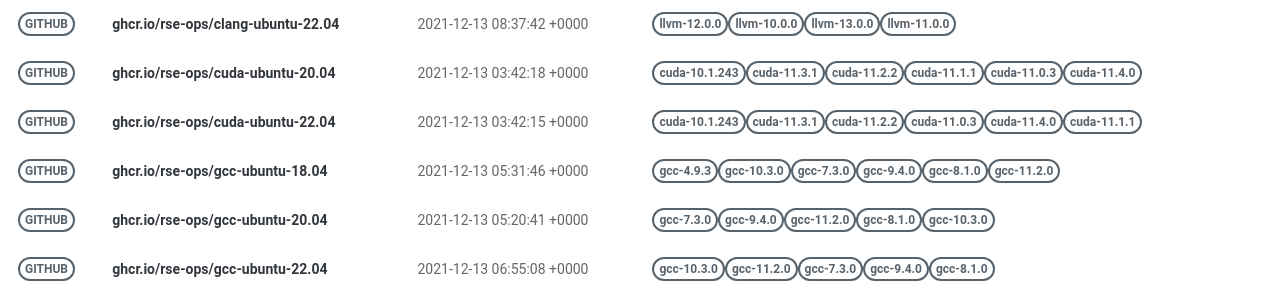
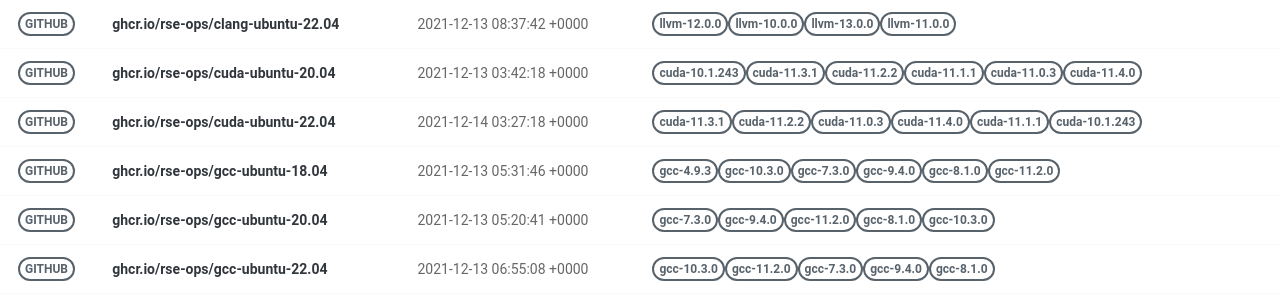
Before and after one commit to rse-ops/docker-images, a Jekyll site: the page built from pages/index.md, in a window 1280 px wide. Shown: the part 228-528 px from the top of the page. Built offline with Jekyll 4.4.1, drawn with Linux system fonts in a browser that asks for light colours; nearby versions of some CDN libraries.

Commit message:
Automated push to update library 2021-12-14

```diff
--- a/_library/ghcr.io-rse-ops-cuda-ubuntu-22.04.md
+++ b/_library/ghcr.io-rse-ops-cuda-ubuntu-22.04.md
@@ -1,14 +1,11 @@
 ---
 layout: container
 name: ghcr.io/rse-ops/cuda-ubuntu-22.04
-updated_at: 2021-12-13 03:42:15.617463
+updated_at: 2021-12-14 03:27:18.059574
 
 
 container_url: https://github.com/orgs/rse-ops/packages/container/package/cuda-ubuntu-22.04
 versions:
- - tag: cuda-10.1.243
-   dockerfile: https://github.com/rse-ops/docker-images/blob/main/ubuntu/cuda/Dockerfile
-   manifest: https://crane.ggcr.dev/manifest/ghcr.io/rse-ops/cuda-ubuntu-22.04:cuda-10.1.243
  - tag: cuda-11.3.1
    dockerfile: https://github.com/rse-ops/docker-images/blob/main/ubuntu/cuda/Dockerfile
    manifest: https://crane.ggcr.dev/manifest/ghcr.io/rse-ops/cuda-ubuntu-22.04:cuda-11.3.1
```
Also changed, not shown: other parts of _library/ghcr.io-rse-ops-cuda-ubuntu-22.04.md (+3 -0 lines).
